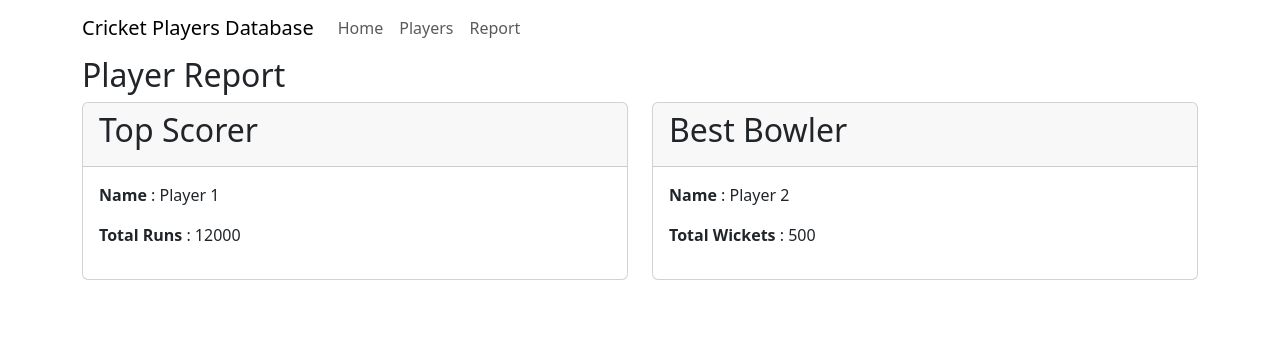
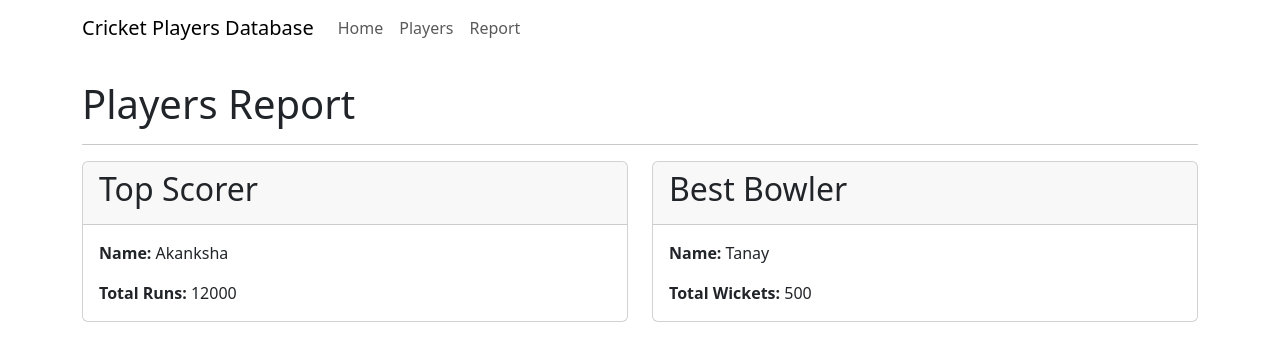
Before and after one commit to checodezz/playerReportJsBootstrap, a plain HTML site: page report.html in a window 1280 px wide. Drawn offline with nearby package versions, Linux system fonts and the light colour scheme.

Commit message:
added js to all files

```diff
--- a/report.html
+++ b/report.html
@@ -36,39 +36,76 @@
     </nav>
   </header>
 
-  <main>
-    <section class="container">
-      <h2>Player Report</h2>
-      <div class="row">
-        <div class="col-md-6 my-6">
-          <div class="card">
-            <div class="card-header">
-              <h2>Top Scorer</h2>
-            </div>
-            <div class="card-body">
-              <p><strong>Name</strong> : Player 1</p>
-              <p><strong>Total Runs</strong> : 12000</p>
-            </div>
-          </div>
-        </div>
+  <section class="container mt-4">
+    <h1>Players Report</h1>
+    <hr>
 
-        <div class="col-md-6 my-6">
-          <div class="card">
-            <div class="card-header">
-              <h2>Best Bowler</h2>
-            </div>
-            <div class="card-body">
-              <p><strong>Name</strong> : Player 2</p>
-              <p><strong>Total Wickets</strong> : 500</p>
-            </div>
-          </div>
-        </div>
+    <div class="row" id="player-report">
 
 
+    </div>
+  </section>
 
-      </div>
-    </section>
-  </main>
+  <script>
+    function generatePlayerReport() {
+      const topScorer = {
+        name: 'Akanksha',
+        totalRuns: 12000,
+      }
+
+      const bestBowler = {
+        name: 'Tanay',
+        totalWickets: 500
+      }
+
+      function createCard(cardObj) {
+        const playerReportDiv = document.querySelector('#player-report')
+
+        const col = document.createElement('div')
+        col.className = 'col-md-6'
+
+        const card = document.createElement('div')
+        card.className = 'card mb-3'
+
+        const cardHeader = document.createElement('div')
+        cardHeader.className = 'card-header'
+
+        const h2 = document.createElement('h2')
+        h2.textContent = cardObj === topScorer ? 'Top Scorer' : 'Best Bowler'
+
+        cardHeader.appendChild(h2)
+
+        const cardBody = document.createElement('div')
+        cardBody.className = 'card-body'
+
+        const playerName = document.createElement('p')
+        playerName.className = 'card-text'
+        playerName.innerHTML = `<strong>Name: </strong> ${cardObj.name}`
+
+        const playerStats = document.createElement('p')
+        playerStats.className = 'card-text';
+        playerStats.innerHTML = cardObj === topScorer ?
+          `<strong>Total Runs: </strong> ${cardObj.totalRuns}` : ` <strong>Total Wickets: </strong> ${cardObj.totalWickets}
+`
+
+        cardBody.appendChild(playerName);
+        cardBody.appendChild(playerStats)
+
+        card.appendChild(cardHeader)
+        card.appendChild(cardBody)
+
+        col.append(card)
+
+
+        playerReportDiv.appendChild(col)
+      }
+
+      createCard(topScorer)
+      createCard(bestBowler)
+
+    }
+    generatePlayerReport()
+  </script>
 
 
 </body>
```
Also changed, not shown: playerDetails.html (+43 -6 lines).
